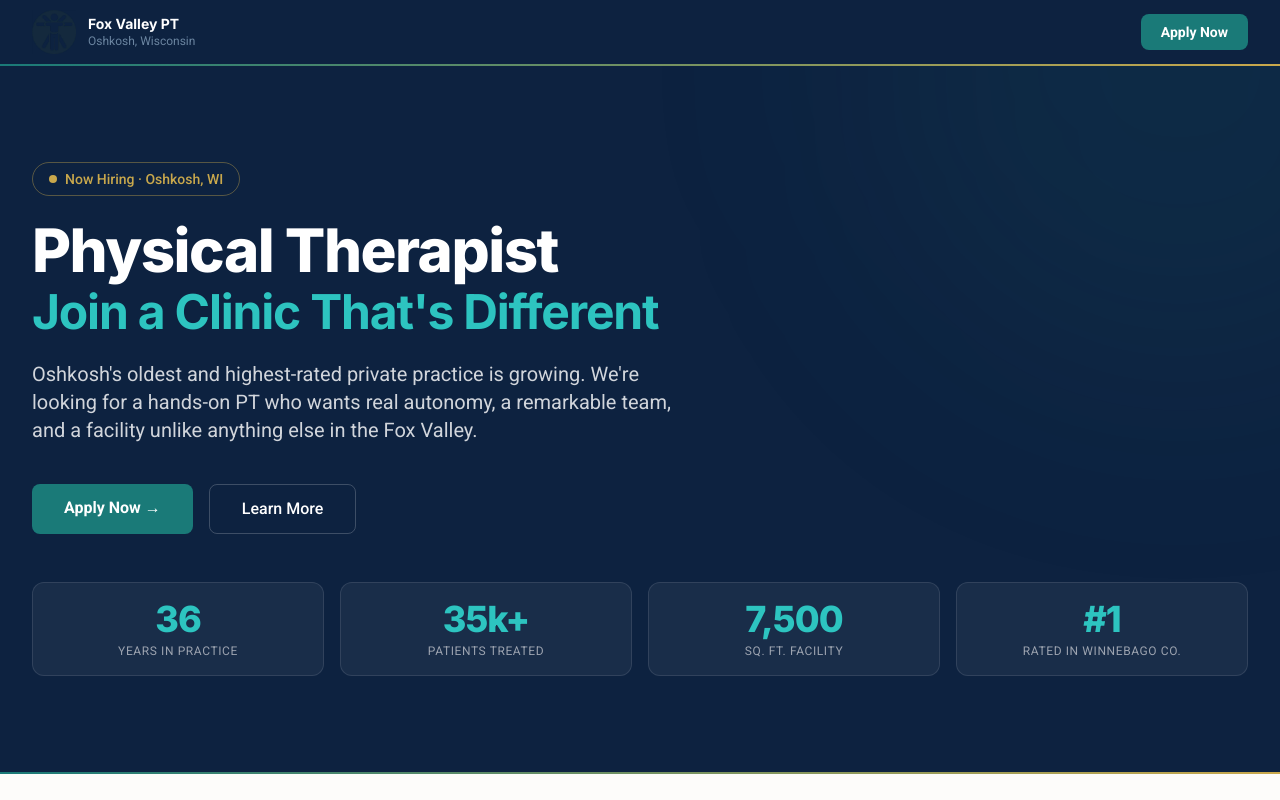
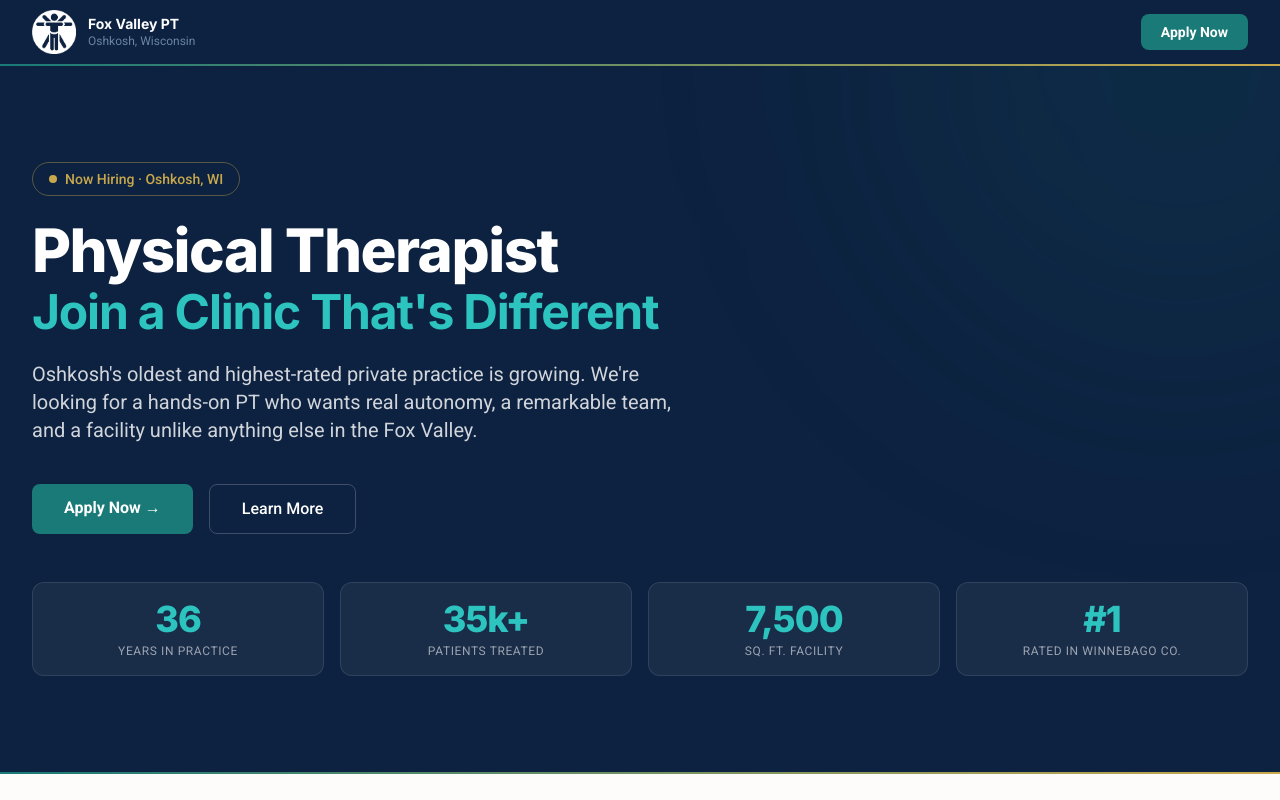
Before and after one commit to justins921/fvpt-careers, a Next.js app: page / in a window 1280 px wide. Shown: the top 800 px of the page. Built offline with nearby package versions, Linux system fonts and the light colour scheme.

Commit message:
Add invert filter to logo on dark backgrounds
Nav and footer have navy backgrounds so the navy logo
needs brightness-0 invert to render as white.

https://claude.ai/code/session_01PupiMStKjznv2hyWjPRKNC

```diff
--- a/app/page.tsx
+++ b/app/page.tsx
@@ -64,6 +64,7 @@ export default function CareersPage() {
               alt="Fox Valley Physical Therapy"
               width={44}
               height={44}
+              className="brightness-0 invert"
             />
             <div className="hidden sm:block">
               <p className="text-white font-display font-bold text-sm leading-tight">
@@ -316,7 +317,7 @@ export default function CareersPage() {
             alt="Fox Valley Physical Therapy"
             width={52}
             height={52}
-            className="mx-auto"
+            className="brightness-0 invert mx-auto"
           />
           <p className="text-gray-400 text-sm mt-4">
             &copy; 2026 Fox Valley Physical Therapy &amp; Wellness Clinic &middot; 909 S.
```
